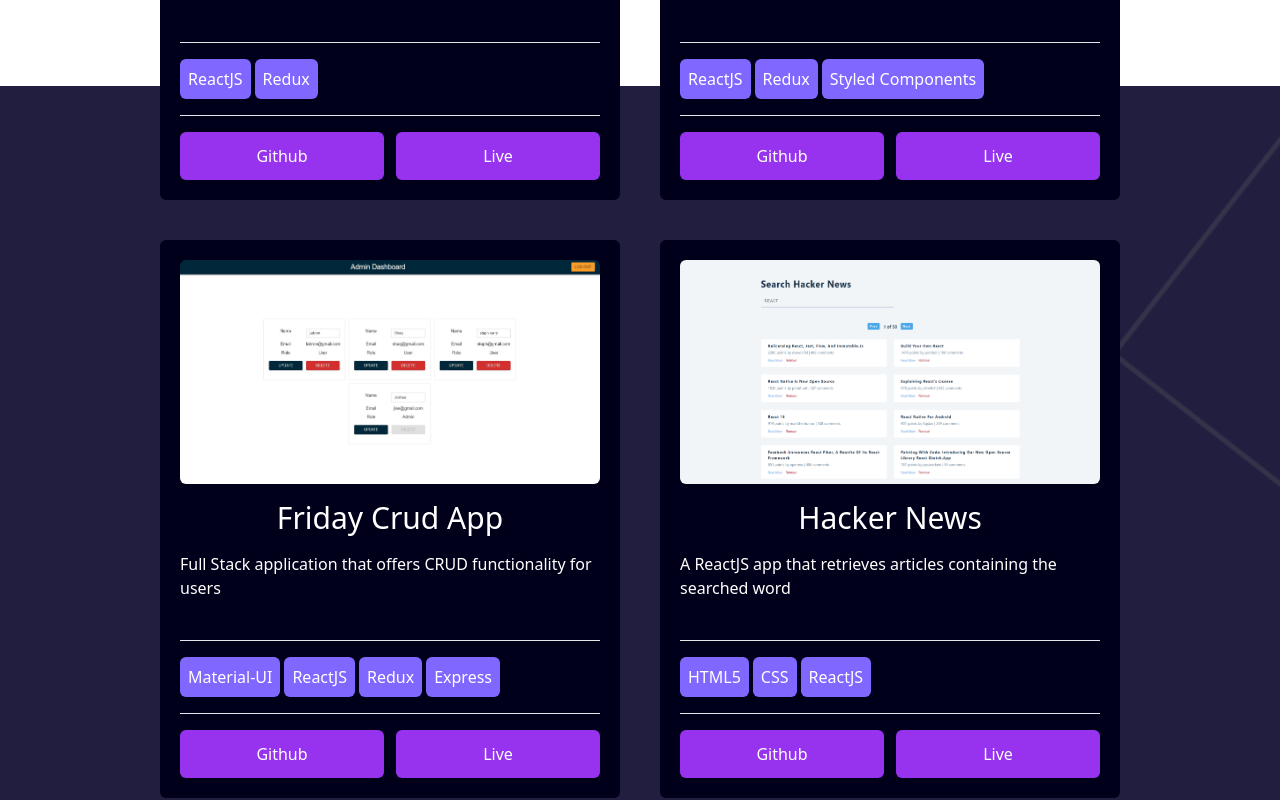
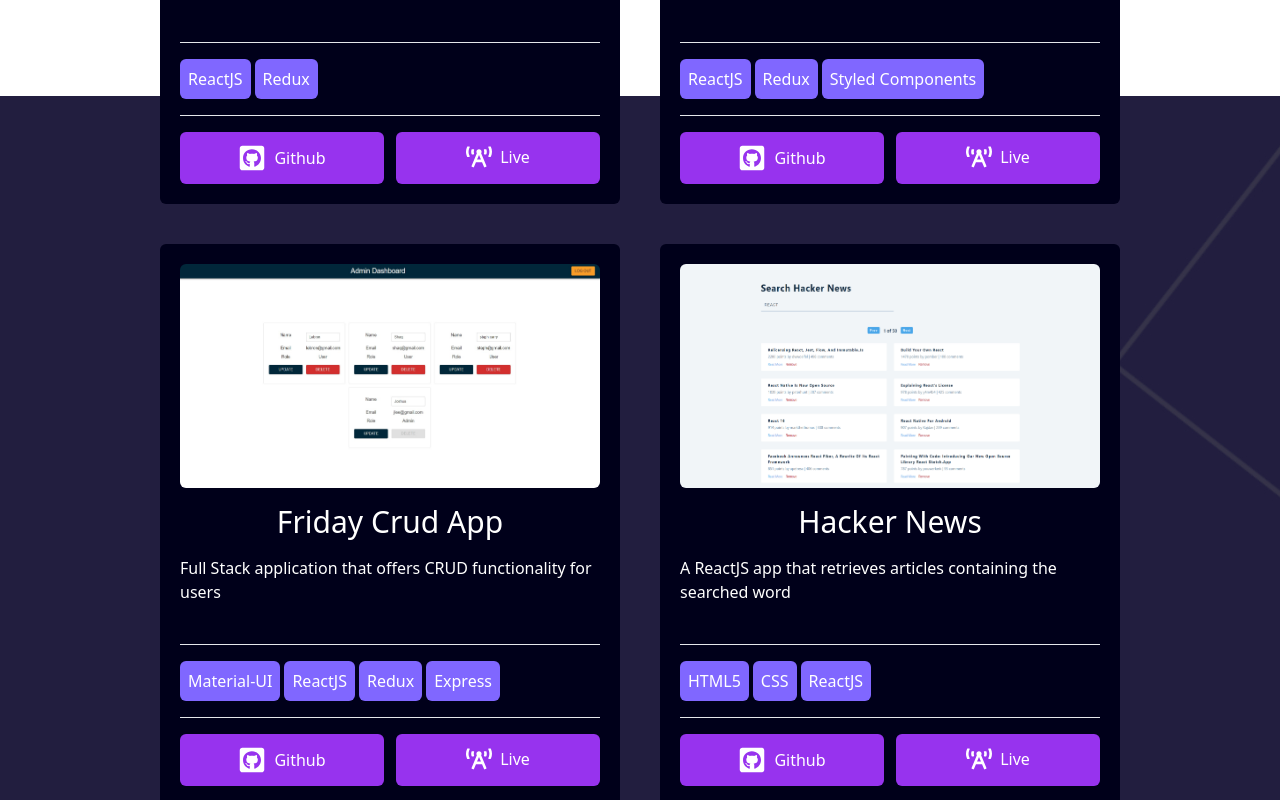
Before and after one commit to lee44/website-portfolio, a Next.js app: page / in a window 1280 px wide. Shown: the part 1420-2220 px from the top of the page. Built offline with nearby package versions, Linux system fonts and the light colour scheme.

Commit message:
Added github and live icon

```diff
--- a/components/portfolio/Project.js
+++ b/components/portfolio/Project.js
@@ -1,5 +1,6 @@
 import React from 'react'
 import Image from 'next/image'
+import { FaGithubSquare, FaBroadcastTower } from 'react-icons/fa'
 
 const Project = ({ img, title, description, languages, github_url, production_url }) => {
   return (
@@ -23,13 +24,16 @@ const Project = ({ img, title, description, languages, github_url, production_ur
         <hr></hr>
         <div className='flex justify-between w-full gap-3'>
           <a href={github_url} className='py-3 w-32 rounded-md text-center flex-auto bg-button hover:bg-button-hover'>
-            Github
+            <div className='flex justify-center items-center'>
+              <FaGithubSquare size={28} className='mr-2' />
+              <span>Github</span>
+            </div>
           </a>
-          <a
-            href={production_url}
-            className='py-3 w-32 rounded-md text-center flex-auto bg-button hover:bg-button-hover'
-          >
-            Live
+          <a href={production_url} className='py-3 w-32 rounded-md text-center flex-auto bg-button hover:bg-button-hover'>
+            <div className='flex justify-center items-center'>
+              <FaBroadcastTower size={26} className='mr-2' />
+              <span>Live</span>
+            </div>
           </a>
         </div>
       </div>
```
